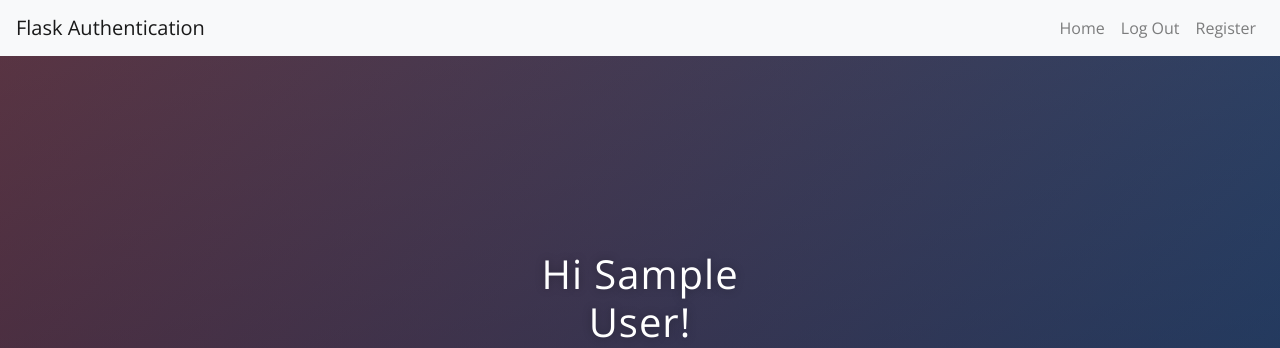
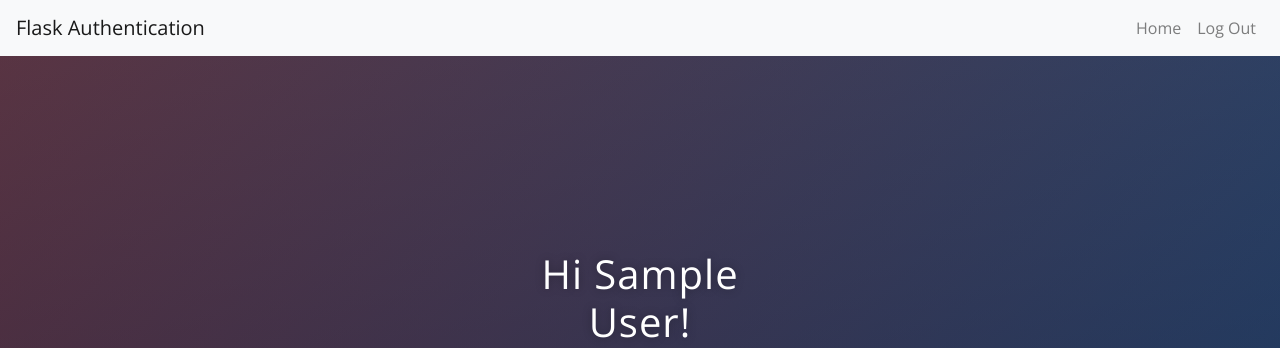
Before and after one commit to Fernandesfelipe1989/100-days-of-code, a Flask app: page / in a window 1280 px wide. Shown: the top 348 px of the page. Run offline with Flask 2, Linux system fonts and the light colour scheme; the visitor is signed in with stand-in values (Sample User, id 1); data comes from the database, SQL or seed files in the repository; some libraries are stand-ins or nearby versions.

Commit message:
Update the navbar.

```diff
--- a/flask_auth/templates/base.html
+++ b/flask_auth/templates/base.html
@@ -19,17 +19,17 @@
       <li class="nav-item">
         <a class="nav-link" href="{{ url_for('home') }}">Home</a>
       </li>
-        {% if not logged_in: %}
-      <li class="nav-item">
-          {% if not current_user.is_authenticated %}
-            <a class="nav-link" href="{{ url_for('login') }}">Login</a>
-          {% else %}
+        {% if not current_user.is_authenticated %}
+            <li class="nav-item">
+                <a class="nav-link" href="{{ url_for('login') }}">Login</a>
+            </li>
+            <li class="nav-item">
+            <a class="nav-link" href="{{ url_for('register') }}">Register</a>
+            </li>
+        {% else %}
+          <li class="nav-item">
             <a class="nav-link" href="{{ url_for('logout') }}">Log Out</a>
-          {% endif %}
-      </li>
-        <li class="nav-item">
-        <a class="nav-link" href="{{ url_for('register') }}">Register</a>
-      </li>
+        </li>
         {% endif %}
     </ul>
 
```
